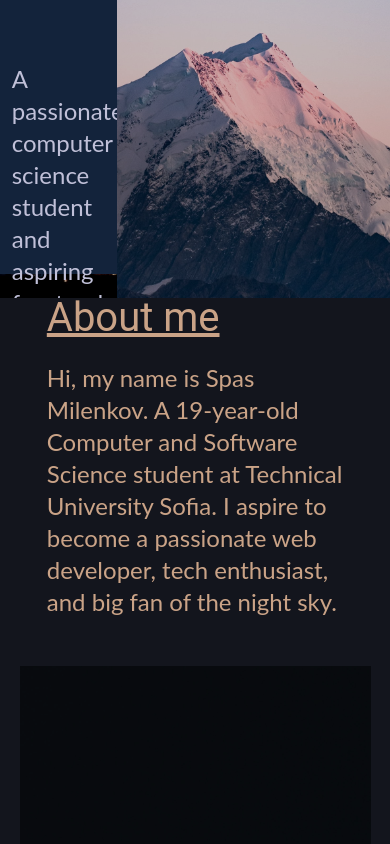
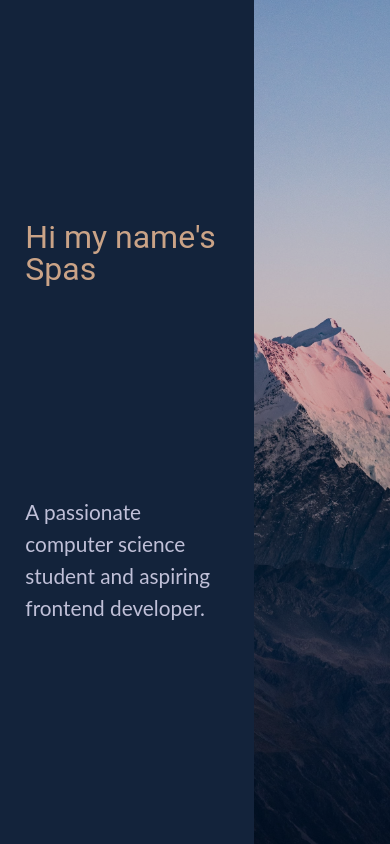
Before and after one commit to SpasMilenkov/Portfolio-website, a Vue app: page / in a window 390 px wide. Shown: the top 844 px of the page. Built offline with nearby package versions, Linux system fonts and the light colour scheme.

Commit message:
Improve the welcome section for mobile

```diff
--- a/src/components/WelcomeSection.vue
+++ b/src/components/WelcomeSection.vue
@@ -53,15 +53,17 @@
     }
     @media only screen and (max-width: 720px){
         .greeting{
-            font-size: 1.5rem;
+            font-size: 2rem;
             padding-bottom: 0;
         }
-        #main-container{
-            height: calc(290px -  1rem);
-            padding-bottom: 1.5rem;
-            background: url(/images/main-banner-mobile.webp), linear-gradient(0deg, rgba(0,0,0,1) 10%, rgba(89,125,140,0) 20%);
-            background-position: center;
-            background-size: cover;
+        .short-text{
+            font-size: 1.3rem;
+        }
+        .container{
+            width: 65%;
+        }
+        .image-container{
+            width: 35%;
         }
     }
 </style>
```
